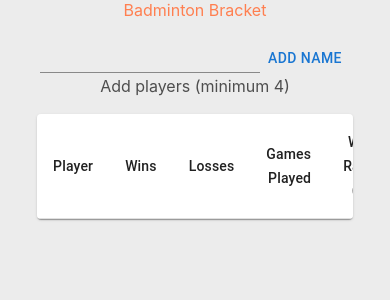
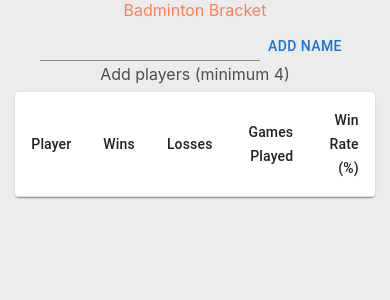
Before and after one commit to sajidjahabarali/BadmintonTracker, a React (Create React App) app: page / in a window 390 px wide. Shown: the top 300 px of the page. Built offline with nearby package versions, Linux system fonts and the light colour scheme.

Commit message:
reduced margin to prevent scrolling on mobile devices

```diff
--- a/src/Components/PlayerTable/PlayerTable.css
+++ b/src/Components/PlayerTable/PlayerTable.css
@@ -1,3 +1,3 @@
 .container{
-  margin: 5%
+  margin: 2%
 }
```
